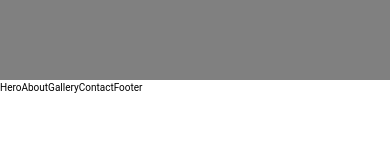
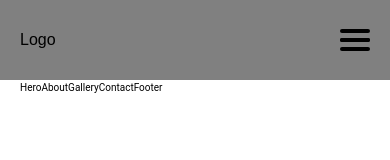
Before and after one commit to tebmik/carpenter, a React (Create React App) app: page / in a window 390 px wide. Shown: the top 160 px of the page. Built offline with nearby package versions, Linux system fonts and the light colour scheme.

Commit message:
working Navbar with responsive design and sidedrawer created with styled-components

```diff
--- a/src/components/layout/Layout.js
+++ b/src/components/layout/Layout.js
@@ -1,11 +1,11 @@
 import React from "react";
 import Container from "../../containers/Container";
-import Navbar from "../navbar/Navbar";
+import NavContainer from "../navbar/navContainer/NavContainer";
 
 const Layout = ({ children }) => {
     return (
         <>
-            <Navbar />
+            <NavContainer />
             <Container>{children}</Container>
         </>
     );
--- a/src/components/navbar/Navbar.js
+++ b/src/components/navbar/Navbar.js
@@ -1,17 +1,42 @@
 import React from "react";
 import styled from "styled-components";
+import NavItems from "./navItems/NavItems";
+import Logo from "./navItems/logo/Logo";
 
 const StyledNav = styled.div`
     height: 8rem;
     width: 100%;
     background-color: gray;
+    display: none;
+    position: fixed;
+    top: 0;
+    left: 0;
+
+    @media only screen and (min-width: 769px) {
+        display: block;
+    }
 `;
 
-const Navbar = () => {
+
+const Wrapper = styled.div`
+    margin: 0 auto;
+    max-width: 1400px;
+    display: grid;
+    grid-template-columns: 1fr 1fr;
+    position: relative;
+    height: 100%;
+`
+
+
+
+const Navbar = ({ children }) => {
     return (
         <>
             <StyledNav id="navbar">
-
+                <Wrapper>
+                    <Logo />
+                    <NavItems />
+                </Wrapper>
             </StyledNav>
         </>
     );
--- /dev/null
+++ b/src/components/navbar/navContainer/NavContainer.js
@@ -0,0 +1,15 @@
+import React from "react";
+import Navbar from "../Navbar"
+import MobileNav from "../navContainer/mobileNav/MobileNav";
+
+
+const NavContainer = () => {
+    return (
+        <>
+            <MobileNav />
+            <Navbar />
+        </>
+    );
+};
+
+export default NavContainer;
--- /dev/null
+++ b/src/components/navbar/navContainer/mobileNav/MobileNav.js
@@ -0,0 +1,51 @@
+import React, { useState } from "react";
+import styled from "styled-components";
+
+import Logo from "../../navItems/logo/Logo";
+import Hamburger from "./hamburger/Hamburger";
+import MobileDrawer from "./drawer/MobileDrawer";
+
+
+const StyledMobile = styled.div`
+    height: 8rem;
+    width: 100%;
+    background-color: gray;
+    display: block;
+    position: fixed;
+    top: 0;
+    left: 0;
+
+    @media only screen and (min-width: 769px) {
+        display: none;
+    }
+`;
+
+const Wrapper = styled.div`
+    margin: 0 auto;
+    max-width: 1400px;
+    display: grid;
+    grid-template-columns: 1fr 1fr;
+    position: relative;
+    height: 100%;
+    align-items: center;
+`;
+
+
+const MobileNav = () => {
+
+    const [ opened, setOpened ] = useState(false);
+
+    return (
+        <>
+            <StyledMobile>
+                <Wrapper>
+                    <Logo />
+                    <Hamburger opened={opened} clicked={() => setOpened(!opened)} />
+                </Wrapper>
+            </StyledMobile>
+            <MobileDrawer opened={opened} clicked={() => setOpened(false)} />
+        </>
+    );
+};
+
+export default MobileNav;
--- /dev/null
+++ b/src/components/navbar/navContainer/mobileNav/drawer/MobileDrawer.js
@@ -0,0 +1,32 @@
+import React from "react";
+import styled from "styled-components";
+
+import NavItems from "../../../navItems/NavItems";
+
+
+const StyledDrawer = styled.div`
+    position: fixed;
+    height: 100%;
+    width: 70vw;
+    background-color: var(--color-text);
+    visibility: ${({opened}) => (opened ? "visible" : "none")};
+    transform: translateX(${({opened}) => (opened ? "0" : "-70vw")});
+    opacity: ${({opened}) => (opened ? "1" : "0")};
+    transition: all 0.2s cubic-bezier(0.65, 0, 0.35, 1);
+
+    @media only screen and (min-width: 769px) {
+        display: none;
+    }
+`;
+
+const MobileDrawer = ({ opened, clicked }) => {
+    return (
+        <>
+            <StyledDrawer opened={opened} >
+                <NavItems mobile clicked={clicked} />
+            </StyledDrawer>
+        </>
+    );
+};
+
+export default MobileDrawer;
--- /dev/null
+++ b/src/components/navbar/navContainer/mobileNav/hamburger/Hamburger.js
@@ -0,0 +1,71 @@
+import React from "react";
+import styled from "styled-components";
+
+const HambContainer = styled.div`
+    height: 100%;
+    padding: 1rem 2rem;
+    width: 100%;
+    display: grid;
+    align-items: center;
+    justify-content: end;
+`;
+
+const StyledHamb = styled.div`
+    width: 30px;
+    height: 22.5px;
+    padding: 1rem;
+    position: relative;
+    transform: rotate(0deg);
+    transition: all 0.5s ease-in-out;
+    cursor: pointer;
+
+  & span {
+    display: block;
+    position: absolute;
+    height: 4.5px;
+    width: 100%;
+    background: #000;
+    border-radius: 9px;
+    opacity: 1;
+    left: 0;
+    transform: rotate(0deg);
+    transition: 0.25s ease-in-out;
+    &:nth-child(1) {
+        top: ${props => (props.opened ? "9px" : "0px")};
+        width: ${props => (props.opened ? "0%" : "100%")};
+        left: ${props => (props.opened ? "50%" : null)};
+    }
+    &:nth-child(2) {
+      transform: ${props => (props.opened ? "rotate(45deg)" : null)};
+    }
+    &:nth-child(3) {
+      transform: ${props => (props.opened ? "rotate(-45deg)" : null)};
+    }
+    &:nth-child(2),
+    &:nth-child(3) {
+      top: 9px;
+    }
+    &:nth-child(4) {
+      top: ${props => (props.opened ? "9px" : "18px")};
+      width: ${props => (props.opened ? "0%" : "100%")};
+      left: ${props => (props.opened ? "50%" : null)};
+    }
+  }
+`;
+
+const Hamburger = ({ clicked, opened }) => {
+    return (
+        <>
+            <HambContainer>
+                <StyledHamb opened={opened} onClick={clicked} >
+                    <span></span>
+                    <span></span>
+                    <span></span>
+                    <span></span>
+                </StyledHamb>
+            </HambContainer>
+        </>
+    );
+};
+
+export default Hamburger;
--- /dev/null
+++ b/src/components/navbar/navItems/NavItems.js
@@ -0,0 +1,29 @@
+import React from "react";
+import styled from "styled-components";
+
+import NavItem from "./item/NavItem";
+
+const StyledItems = styled.div`
+    height: 100%;
+    position: relative;
+    display: grid;
+    align-items: center;
+    justify-content: end;
+    grid-template-columns: ${({mobile}) => (mobile ? "1fr" : "1fr 1fr 1fr 1fr")};
+`;
+
+const NavItems = ({ mobile, clicked }) => {
+    console.log(clicked);
+    return (
+        <>
+            <StyledItems mobile={mobile}>
+                <NavItem clicked={clicked} mobile={mobile} title="Home" />
+                <NavItem clicked={clicked} mobile={mobile} title="About" />
+                <NavItem clicked={clicked} mobile={mobile} title="Gallery" />
+                <NavItem clicked={clicked} mobile={mobile} title="Contact" />
+            </StyledItems>
+        </>
+    );
+};
+
+export default NavItems;
--- /dev/null
+++ b/src/components/navbar/navItems/item/NavItem.js
@@ -0,0 +1,22 @@
+import React from "react";
+import styled from "styled-components";
+
+const StyledItem = styled.p`
+    display: grid;
+    justify-items: ${({mobile}) => (mobile ? "start" : "center")};
+    font-size: 1.6rem;
+    cursor: pointer;
+    padding: 1rem 2rem;
+`;
+
+const NavItem = ({ title, mobile, clicked }) => {
+    return (
+        <>
+            <StyledItem mobile={mobile} onClick={clicked}>
+                {title}
+            </StyledItem>
+        </>
+    );
+};
+
+export default NavItem;
--- /dev/null
+++ b/src/components/navbar/navItems/logo/Logo.js
@@ -0,0 +1,24 @@
+import React from "react";
+import styled from "styled-components";
+
+
+const StyledLogo = styled.p`
+    height: 100%;
+    position: relative;
+    display: grid;
+    align-items: center;
+    font-size: 1.6rem;
+    padding: 1rem 2rem;
+`;
+
+const Logo = () => {
+    return (
+        <>
+            <StyledLogo>
+                Logo
+            </StyledLogo>
+        </>
+    );
+};
+
+export default Logo;
--- a/src/containers/Container.js
+++ b/src/containers/Container.js
@@ -5,7 +5,9 @@ import styled from "styled-components";
 const Wrapper = styled.div`
     margin: 0 auto;
     max-width: 1400px;
-    height: 100%;
+    height: calc(100% - 8rem);
+    margin-top: 8rem;
+    padding: 0rem 2rem;
 `
 
 const Container = ({ children }) => {
```
